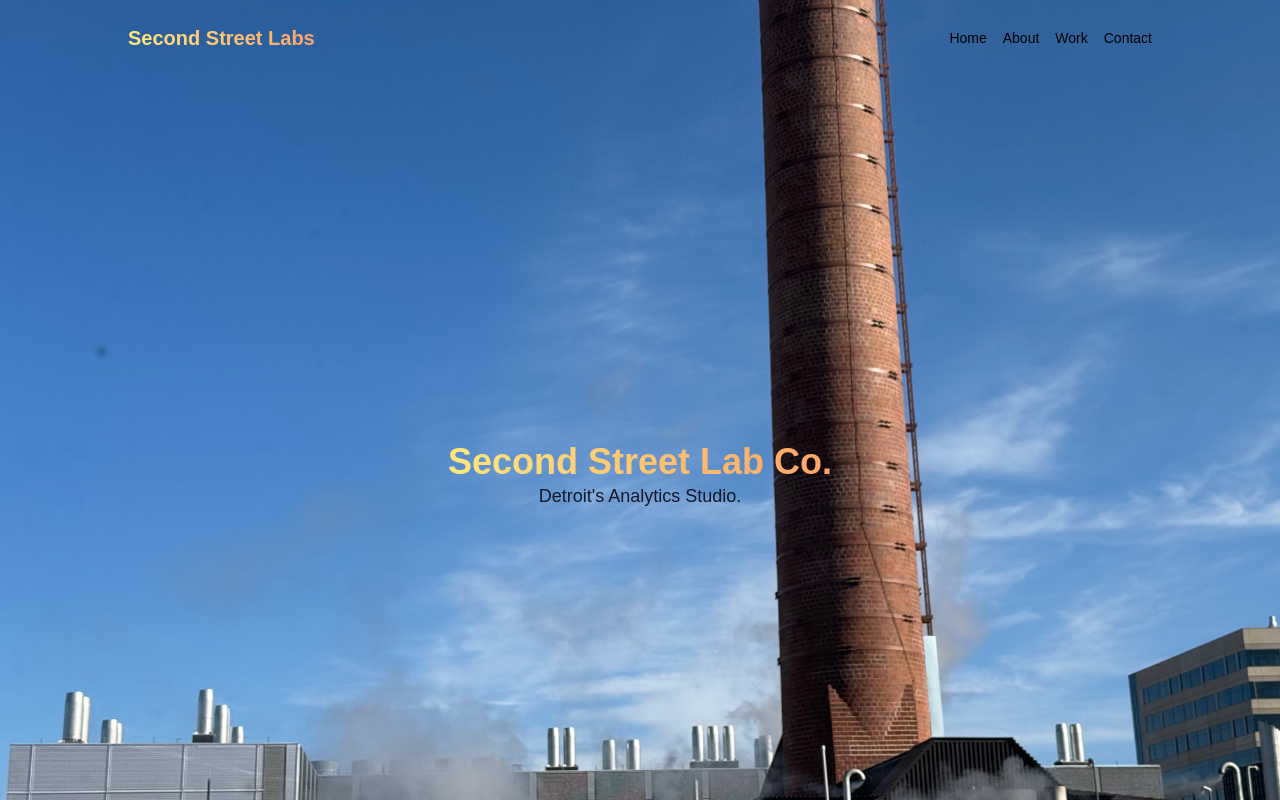
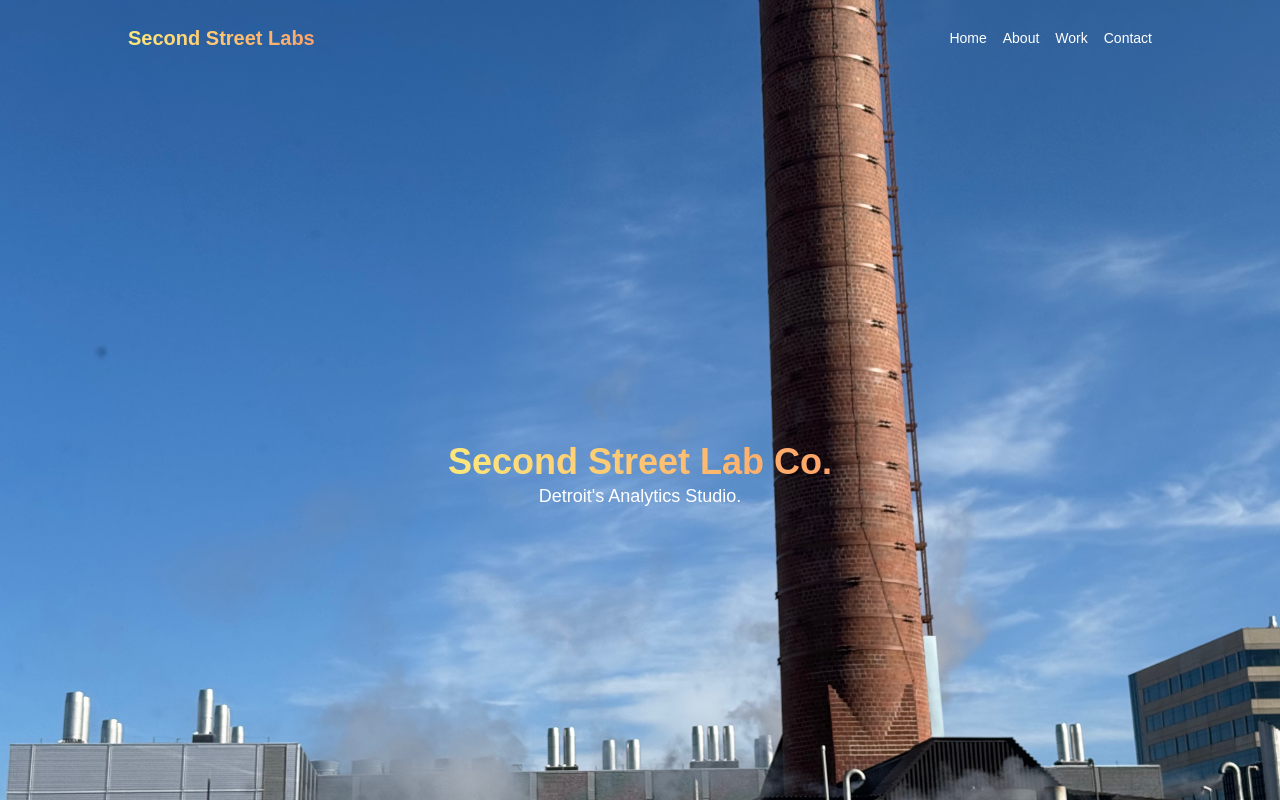
Before and after one commit to kennonstewart/ssl-site, a Next.js app: page / in a window 1280 px wide. Shown: the top 800 px of the page. Built offline with nearby package versions, Linux system fonts and the light colour scheme.

Commit message:
loading background photos

```diff
--- a/app/layout.tsx
+++ b/app/layout.tsx
@@ -26,7 +26,7 @@ export default function RootLayout({
 }) {
   return (
     <html lang="en">
-      <body className={`${geistSans.variable} ${geistMono.variable} bg-white`}>
+      <body className={`${geistSans.variable} ${geistMono.variable} bg-white text-white`}>
         <header className="py-6 px-8 border-transparent">
           <nav className="max-w-5xl mx-auto flex justify-between items-center">
             <span className="text-xl font-bold gradient-text">Second Street Labs</span>
--- a/app/page.tsx
+++ b/app/page.tsx
@@ -5,7 +5,7 @@ import { sections } from '@/data/sections';
 
 export default function Home() {
   return (
-    <main className="w-full bg-transparent text-gray-900">
+    <main className="w-full bg-transparent">
       {sections.map((section, index) => (
         <ScrollSection key={index} title={section.title} content={section.content} />
       ))}
```
